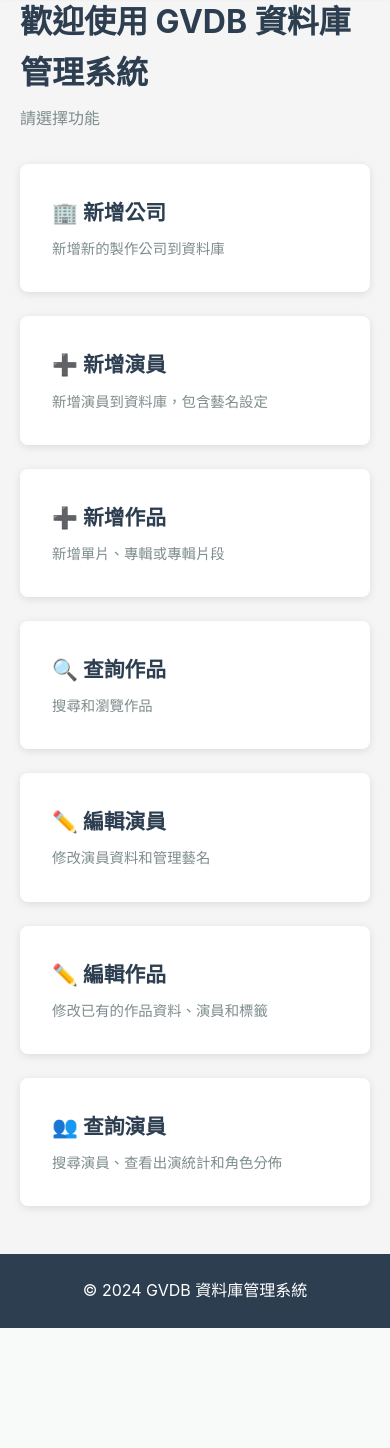
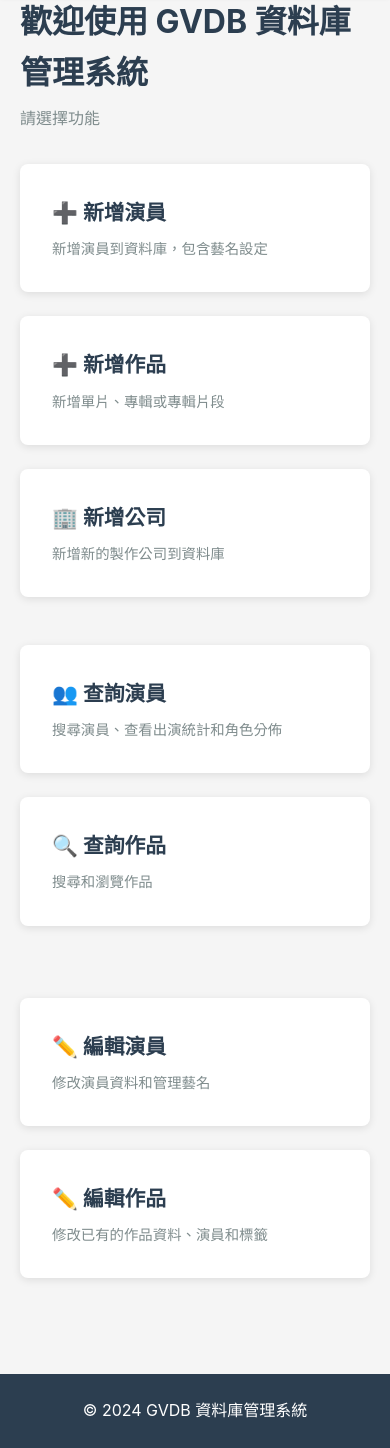
Before and after one commit to dionysus0x42d/Adonis, a Flask app: page / in a window 390 px wide. Shown: the part 164-1612 px from the top of the page. Before the commit the page ends 1492 px from the top, so only its background shows below. Run offline with Flask 3, Linux system fonts and the light colour scheme; some libraries are stand-ins or nearby versions.

Commit message:
home page card adjustment

```diff
--- a/static/style.css
+++ b/static/style.css
@@ -113,9 +113,32 @@ main {
 
 .function-cards {
     display: grid;
-    grid-template-columns: repeat(auto-fit, minmax(250px, 1fr));
+    grid-template-columns: repeat(4, minmax(250px, 1fr));
     gap: 1.5rem;
     margin-top: 2rem;
+}
+
+.function-card-blank {
+    /* Invisible placeholder for layout */
+}
+
+/* Responsive: Reduce columns on smaller screens */
+@media (max-width: 1200px) {
+    .function-cards {
+        grid-template-columns: repeat(3, minmax(250px, 1fr));
+    }
+}
+
+@media (max-width: 768px) {
+    .function-cards {
+        grid-template-columns: repeat(2, minmax(250px, 1fr));
+    }
+}
+
+@media (max-width: 480px) {
+    .function-cards {
+        grid-template-columns: 1fr;
+    }
 }
 
 .function-card {
--- a/templates/index.html
+++ b/templates/index.html
@@ -9,11 +9,7 @@
 </div>
 
 <div class="function-cards">
-    <a href="{{ url_for('add_studio') }}" class="function-card">
-        <h3>🏢 新增公司</h3>
-        <p>新增新的製作公司到資料庫</p>
-    </a>
-
+    <!-- Row 1: Add (Actor, Production, Studio, Blank) -->
     <a href="{{ url_for('add_actor') }}" class="function-card">
         <h3>➕ 新增演員</h3>
         <p>新增演員到資料庫，包含藝名設定</p>
@@ -24,11 +20,28 @@
         <p>新增單片、專輯或專輯片段</p>
     </a>
 
+    <a href="{{ url_for('add_studio') }}" class="function-card">
+        <h3>🏢 新增公司</h3>
+        <p>新增新的製作公司到資料庫</p>
+    </a>
+
+    <div class="function-card-blank"></div>
+
+    <!-- Row 2: View (Actor, Production, Blank, Blank) -->
+    <a href="{{ url_for('actor_search_page') }}" class="function-card">
+        <h3>👥 查詢演員</h3>
+        <p>搜尋演員、查看出演統計和角色分佈</p>
+    </a>
+
     <a href="{{ url_for('search_page') }}" class="function-card">
         <h3>🔍 查詢作品</h3>
         <p>搜尋和瀏覽作品</p>
     </a>
 
+    <div class="function-card-blank"></div>
+    <div class="function-card-blank"></div>
+
+    <!-- Row 3: Edit (Actor, Production, Blank, Blank) -->
     <a href="{{ url_for('edit_actor_page') }}" class="function-card">
         <h3>✏️ 編輯演員</h3>
         <p>修改演員資料和管理藝名</p>
@@ -39,9 +52,7 @@
         <p>修改已有的作品資料、演員和標籤</p>
     </a>
 
-    <a href="{{ url_for('actor_search_page') }}" class="function-card">
-        <h3>👥 查詢演員</h3>
-        <p>搜尋演員、查看出演統計和角色分佈</p>
-    </a>
+    <div class="function-card-blank"></div>
+    <div class="function-card-blank"></div>
 </div>
 {% endblock %}
```
